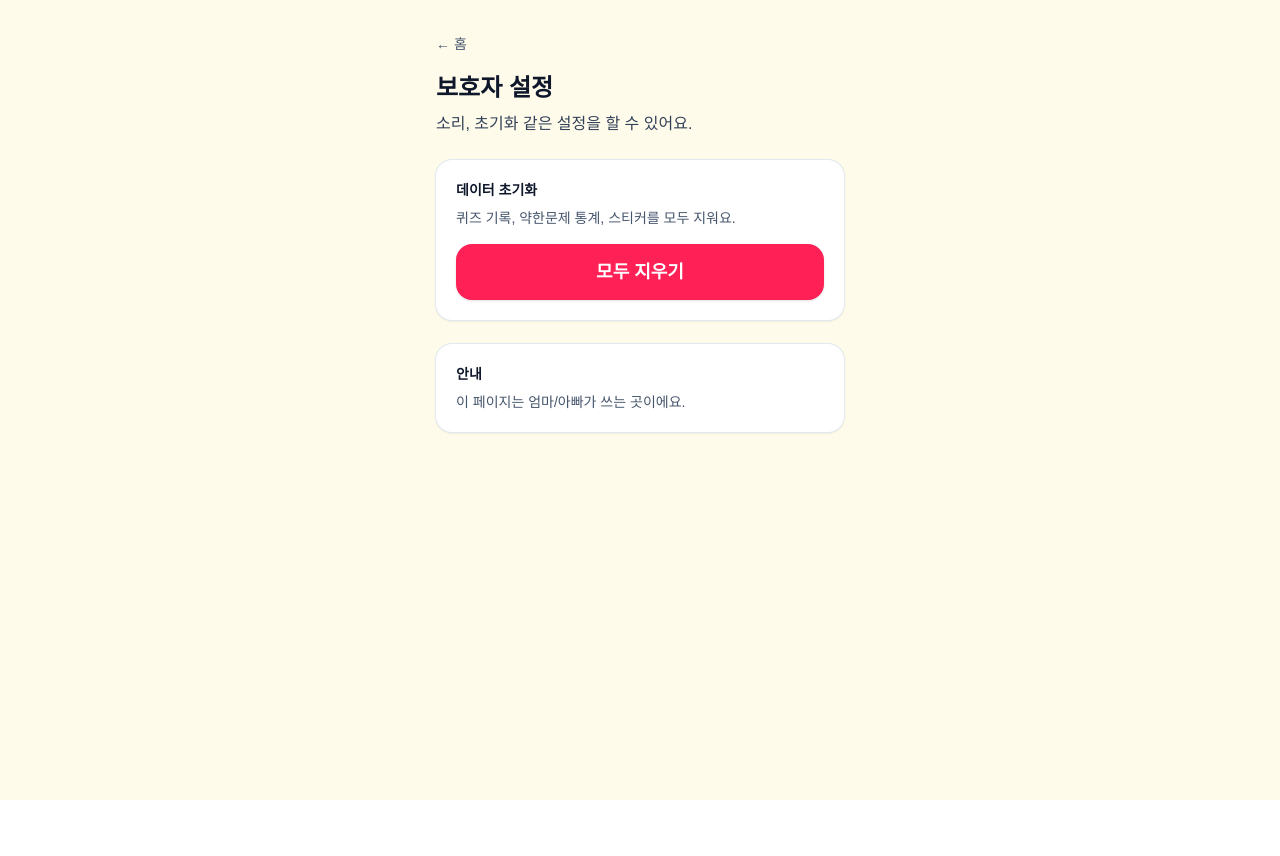
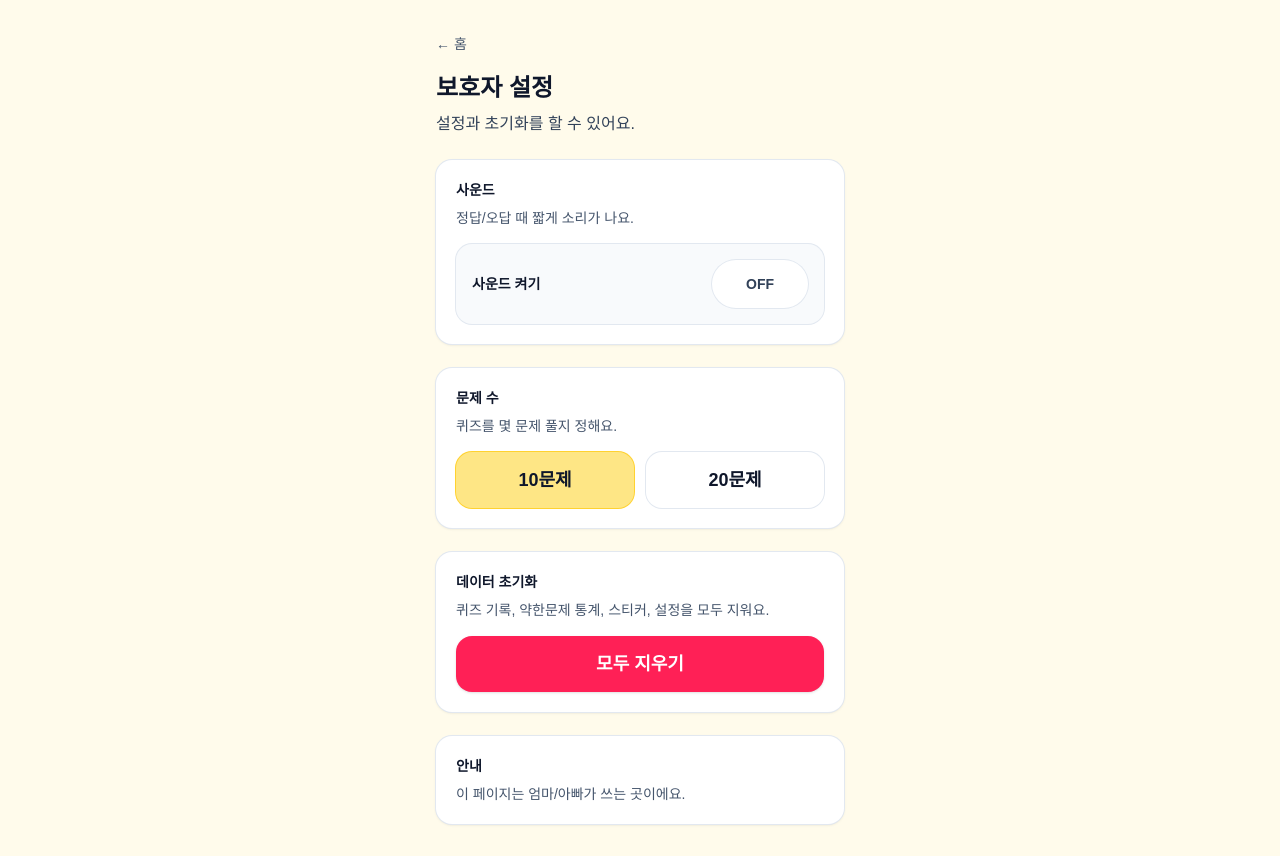
Before and after one commit to woairi/gugudan-kids, a Next.js app: page /parents in a window 1280 px wide. Before the commit the page ends 800 px from the top, so only its background shows below. Built offline with nearby package versions, Linux system fonts and the light colour scheme.

Commit message:
feat(settings): sound toggle and quiz count

```diff
--- a/src/app/parents/page.tsx
+++ b/src/app/parents/page.tsx
@@ -1,21 +1,31 @@
 "use client";
 
 import Link from "next/link";
+import { useEffect, useState } from "react";
+import { getSettings, setSettings, type Settings } from "@/shared/lib/settings";
 
-const KEYS = [
+const RESET_KEYS = [
   "gugudan.lastResult.v1",
   "gugudan.recentResults.v1",
   "gugudan.itemStats.v1",
   "gugudan.rewards.v1",
+  "gugudan.settings.v1",
 ];
 
 export default function ParentsPage() {
+  const [settings, setLocalSettings] = useState<Settings>(() => getSettings());
+
+  useEffect(() => {
+    setSettings(settings);
+  }, [settings]);
+
   function resetAll() {
     const ok = window.confirm("기록을 모두 지울까? (되돌릴 수 없어요)");
     if (!ok) return;
     try {
-      for (const k of KEYS) window.localStorage.removeItem(k);
+      for (const k of RESET_KEYS) window.localStorage.removeItem(k);
       window.alert("지웠어! 다시 처음부터 시작할 수 있어.");
+      setLocalSettings({ soundOn: false, quizCount: 10 });
     } catch {
       window.alert("지우는 중 문제가 생겼어. 다시 한 번 해볼까?");
     }
@@ -28,12 +38,57 @@ export default function ParentsPage() {
           ← 홈
         </Link>
         <h1 className="mt-4 text-2xl font-extrabold">보호자 설정</h1>
-        <p className="mt-2 text-slate-700">소리, 초기화 같은 설정을 할 수 있어요.</p>
+        <p className="mt-2 text-slate-700">설정과 초기화를 할 수 있어요.</p>
+
+        <section className="mt-6 rounded-2xl bg-white p-5 shadow-sm ring-1 ring-slate-200">
+          <div className="text-sm font-extrabold">사운드</div>
+          <p className="mt-2 text-sm text-slate-600">정답/오답 때 짧게 소리가 나요.</p>
+
+          <div className="mt-4 flex items-center justify-between rounded-2xl bg-slate-50 px-4 py-4 ring-1 ring-slate-200">
+            <div className="text-sm font-bold">사운드 켜기</div>
+            <button
+              onClick={() => setLocalSettings((s) => ({ ...s, soundOn: !s.soundOn }))}
+              className={
+                "h-12 w-24 rounded-full text-sm font-extrabold ring-1 active:scale-[0.99] " +
+                (settings.soundOn
+                  ? "bg-emerald-500 text-white ring-emerald-600"
+                  : "bg-white text-slate-700 ring-slate-200")
+              }
+            >
+              {settings.soundOn ? "ON" : "OFF"}
+            </button>
+          </div>
+        </section>
+
+        <section className="mt-6 rounded-2xl bg-white p-5 shadow-sm ring-1 ring-slate-200">
+          <div className="text-sm font-extrabold">문제 수</div>
+          <p className="mt-2 text-sm text-slate-600">퀴즈를 몇 문제 풀지 정해요.</p>
+
+          <div className="mt-4 grid grid-cols-2 gap-3">
+            {[10, 20].map((n) => {
+              const active = settings.quizCount === n;
+              return (
+                <button
+                  key={n}
+                  onClick={() => setLocalSettings((s) => ({ ...s, quizCount: n as 10 | 20 }))}
+                  className={
+                    "h-14 rounded-2xl text-lg font-extrabold ring-1 active:scale-[0.99] " +
+                    (active
+                      ? "bg-amber-200 ring-amber-300"
+                      : "bg-white ring-slate-200")
+                  }
+                >
+                  {n}문제
+                </button>
+              );
+            })}
+          </div>
+        </section>
 
         <section className="mt-6 rounded-2xl bg-white p-5 shadow-sm ring-1 ring-slate-200">
           <div className="text-sm font-extrabold">데이터 초기화</div>
           <p className="mt-2 text-sm text-slate-600">
-            퀴즈 기록, 약한문제 통계, 스티커를 모두 지워요.
+            퀴즈 기록, 약한문제 통계, 스티커, 설정을 모두 지워요.
           </p>
           <button
             onClick={resetAll}
@@ -45,9 +100,7 @@ export default function ParentsPage() {
 
         <section className="mt-6 rounded-2xl bg-white p-5 shadow-sm ring-1 ring-slate-200">
           <div className="text-sm font-extrabold">안내</div>
-          <p className="mt-2 text-sm text-slate-600">
-            이 페이지는 엄마/아빠가 쓰는 곳이에요.
-          </p>
+          <p className="mt-2 text-sm text-slate-600">이 페이지는 엄마/아빠가 쓰는 곳이에요.</p>
         </section>
       </div>
     </main>
--- a/src/app/quiz/page.tsx
+++ b/src/app/quiz/page.tsx
@@ -7,6 +7,8 @@ import { isLastResultArray } from "@/shared/lib/validators";
 import { ENCOURAGES, PRAISES, pickRandom } from "@/shared/lib/phrases";
 import { bumpItemStat, getItemStats, type ItemKey } from "@/shared/lib/stats";
 import { unlockBadge, type BadgeId } from "@/shared/lib/rewards";
+import { getSettings } from "@/shared/lib/settings";
+import { playCorrect, playWrong } from "@/shared/lib/sound";
 
 type Question = {
   dan: number;
@@ -156,7 +158,8 @@ export default function QuizPage() {
 
   function start() {
     if (selectedDan == null) return;
-    setQuestions(mode === "weak" ? makeWeakSession(selectedDan, 10) : makeSession(selectedDan, 10));
+    const { quizCount } = getSettings();
+    setQuestions(mode === "weak" ? makeWeakSession(selectedDan, quizCount) : makeSession(selectedDan, quizCount));
     setIndex(0);
     setCorrect(0);
     setWrongItems([]);
@@ -171,6 +174,7 @@ export default function QuizPage() {
     if (!current) return;
     if (picked != null) return; // 중복 채점 방지
     const ok = value === current.answer;
+    if (ok) playCorrect(); else playWrong();
     setPicked(value);
     setIsRight(ok);
     if (ok) setCorrect((c) => c + 1);
--- /dev/null
+++ b/src/shared/lib/settings.ts
@@ -0,0 +1,28 @@
+import { lsGet, lsSet } from "./storage";
+import { isRecord } from "./validators";
+
+export type Settings = {
+  soundOn: boolean;
+  quizCount: 10 | 20;
+};
+
+export const SETTINGS_KEY = "gugudan.settings.v1";
+
+function isSettings(value: unknown): value is Settings {
+  if (!isRecord(value)) return false;
+  const v = value as Record<string, unknown>;
+  const soundOn = v.soundOn;
+  const quizCount = v.quizCount;
+  return (
+    typeof soundOn === "boolean" &&
+    (quizCount === 10 || quizCount === 20)
+  );
+}
+
+export function getSettings(): Settings {
+  return lsGet<Settings>(SETTINGS_KEY, isSettings) ?? { soundOn: false, quizCount: 10 };
+}
+
+export function setSettings(next: Settings) {
+  lsSet(SETTINGS_KEY, next);
+}
--- /dev/null
+++ b/src/shared/lib/sound.ts
@@ -0,0 +1,33 @@
+import { getSettings } from "./settings";
+
+function beep(freq: number, durationMs: number) {
+  try {
+    const ctx = new (window.AudioContext || (window as any).webkitAudioContext)();
+    const osc = ctx.createOscillator();
+    const gain = ctx.createGain();
+    osc.type = "sine";
+    osc.frequency.value = freq;
+    gain.gain.value = 0.05;
+    osc.connect(gain);
+    gain.connect(ctx.destination);
+    osc.start();
+    setTimeout(() => {
+      osc.stop();
+      ctx.close();
+    }, durationMs);
+  } catch {
+    // ignore
+  }
+}
+
+export function playCorrect() {
+  const s = getSettings();
+  if (!s.soundOn) return;
+  beep(880, 120);
+}
+
+export function playWrong() {
+  const s = getSettings();
+  if (!s.soundOn) return;
+  beep(220, 160);
+}
```
Also changed, not shown: 1 other file (tests, documents, lock files or other folders).
